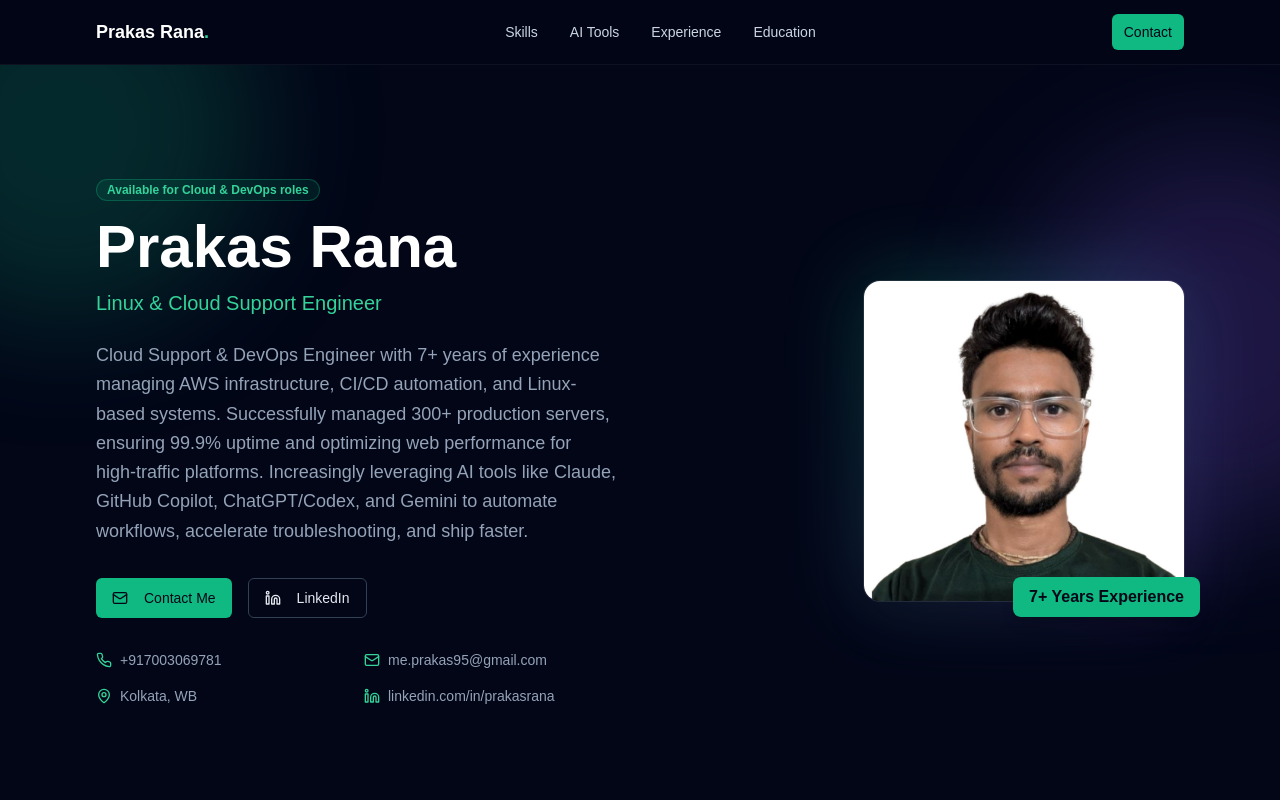
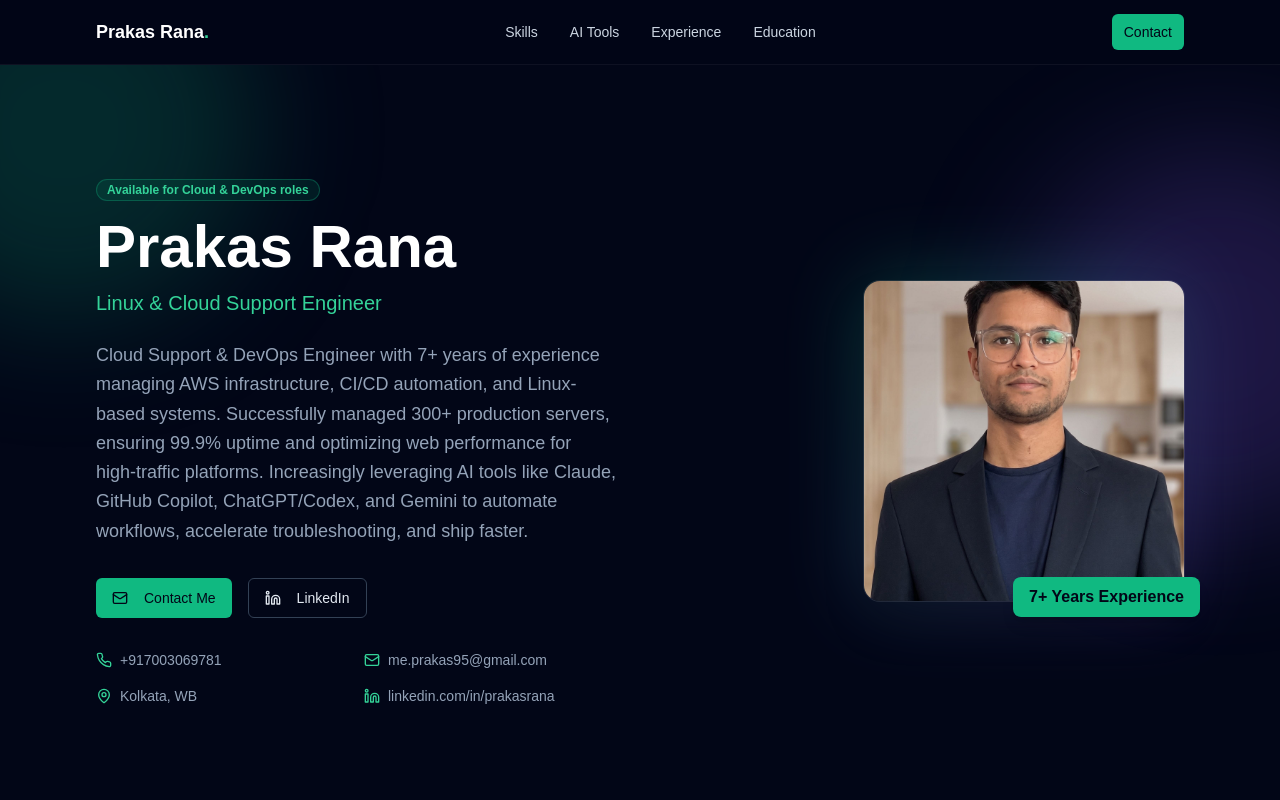
Before and after one commit to prakas-sysadmin/prakasranacom, a Next.js app: page / in a window 1280 px wide. Shown: the top 800 px of the page. Built offline with nearby package versions, Linux system fonts and the light colour scheme.

Commit message:
Replace profile photo with prakas-rana.jpg
Co-Authored-By: Claude Sonnet 4.6 <noreply@anthropic.com>

```diff
--- a/app/page.tsx
+++ b/app/page.tsx
@@ -252,7 +252,7 @@ export default function Portfolio() {
                 <div className="absolute inset-0 rounded-2xl bg-gradient-to-br from-emerald-500 to-violet-500 blur-2xl opacity-30" />
                 <div className="relative w-80 h-80 rounded-2xl overflow-hidden shadow-2xl ring-1 ring-white/10">
                   <Image
-                    src="/images/prakas-photo.jpg"
+                    src="/images/prakas-rana.jpg"
                     alt="Prakas Rana - Professional Photo"
                     width={320}
                     height={320}
```
Also changed, not shown: public/images/prakas-photo.jpg (deleted), public/images/prakas-rana.jpg (added).
